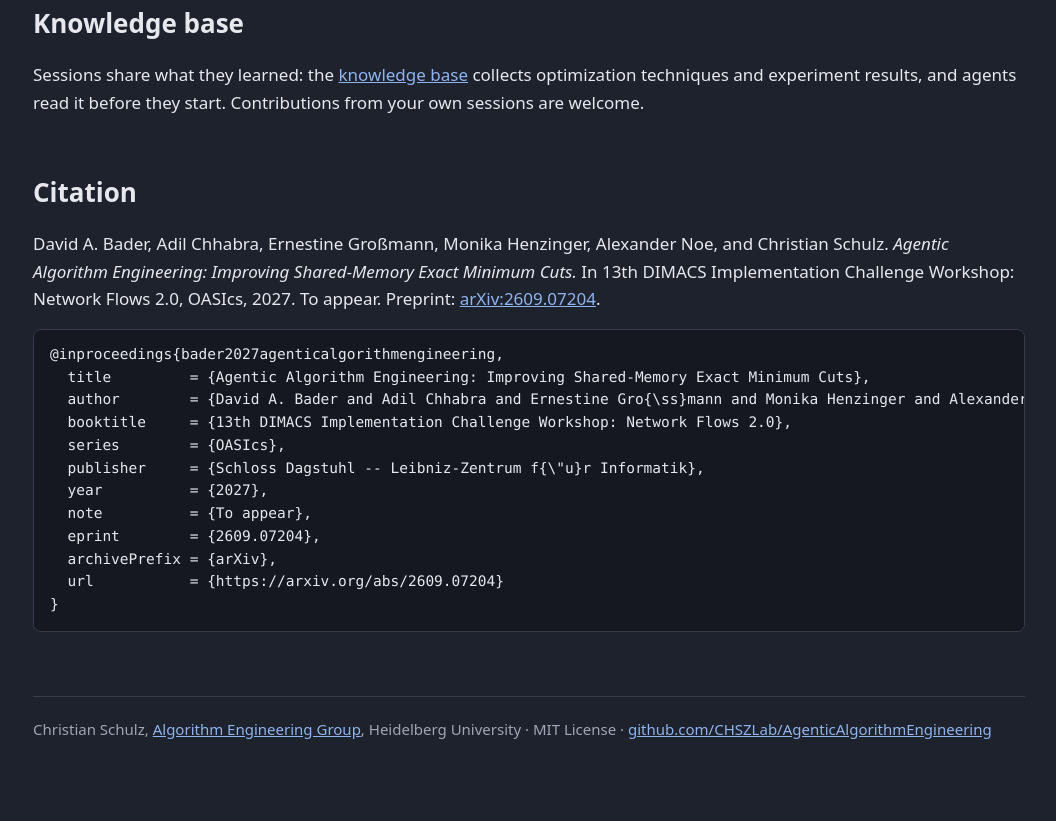
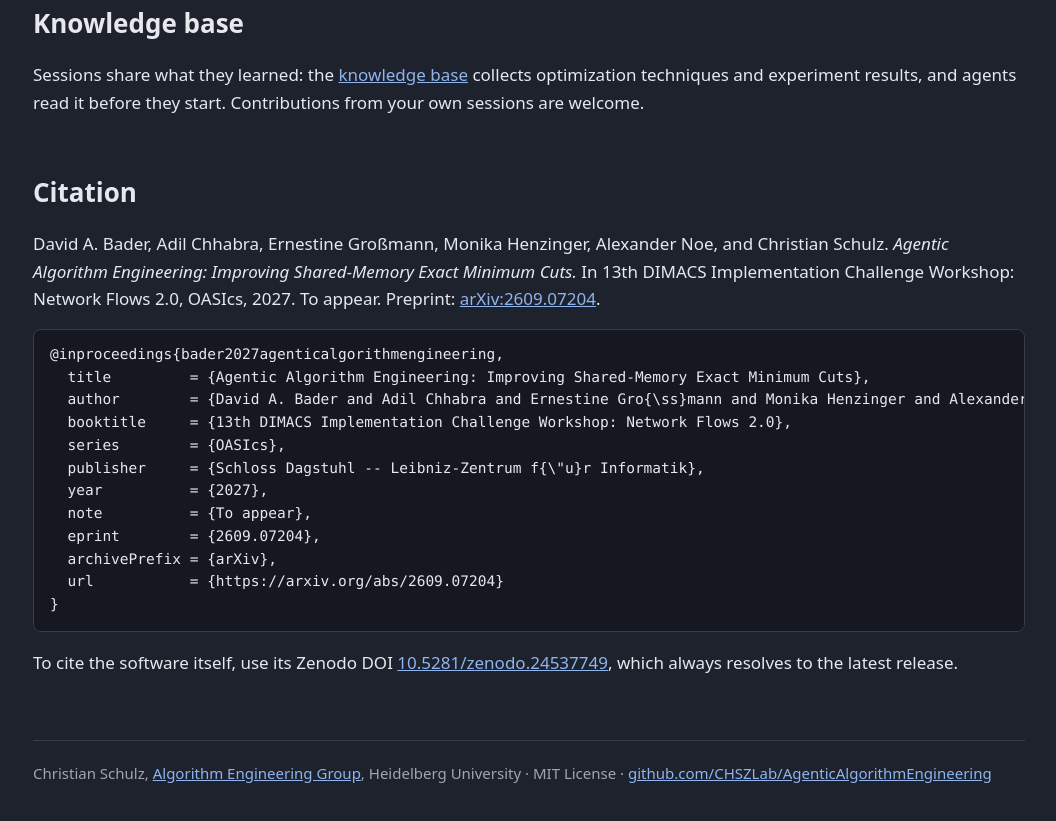
Before and after one commit to CHSZLab/AgenticAlgorithmEngineering, a plain HTML site: page docs/index.html in a window 1280 px wide. Shown: the part 3308-4129 px from the top of the page, without its empty margins (111-1167 px from the left). Before the commit the page ends 4089 px from the top, so only its background shows below. Drawn offline with Linux system fonts and the light colour scheme.

Commit message:
Add Zenodo concept DOI to README, homepage and CITATION.cff (#28)
Co-authored-by: Christian Schulz <christian.schulz@univie.ac.at>
Co-authored-by: Claude Opus 5.5 <noreply@anthropic.com>

```diff
--- a/docs/index.html
+++ b/docs/index.html
@@ -150,6 +150,7 @@
   archivePrefix = {arXiv},
   url           = {https://arxiv.org/abs/2609.07204}
 }</code></pre>
+<p>To cite the software itself, use its Zenodo DOI <a href="https://doi.org/10.5281/zenodo.24537749">10.5281/zenodo.24537749</a>, which always resolves to the latest release.</p>
 
 <footer>
   Christian Schulz, <a href="https://ae.ifi.uni-heidelberg.de/">Algorithm Engineering Group</a>, Heidelberg University · MIT License · <a href="https://github.com/CHSZLab/AgenticAlgorithmEngineering">github.com/CHSZLab/AgenticAlgorithmEngineering</a>
```
Also changed, not shown: 2 other files.
